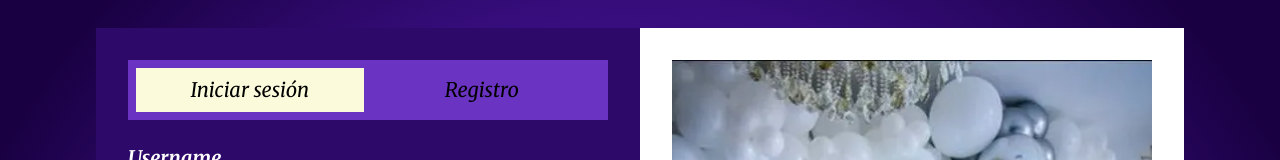
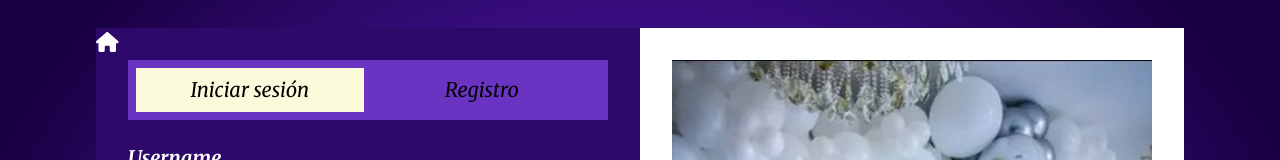
Before and after one commit to albust2005/bloomsterly, a React (Vite) app in the folder Client/: page /login in a window 1280 px wide. Shown: the top 160 px of the page. Built offline with nearby package versions, Linux system fonts and the light colour scheme.

Commit message:
rutas empresa login

```diff
--- a/Client/src/App.jsx
+++ b/Client/src/App.jsx
@@ -17,6 +17,7 @@ import { ThemeProvider } from './components/providers/themeProvider'
 import { CategoriaProvider } from './components/providers/categoriaProvider'
 import { UserProvider } from './components/providers/userProvider'
 import { Empresa } from './pages/empresa/empresa'
+import { ConoceMasEmpresa } from './conocemasEmpresa'
 //import { Empresa } from './pages/empresa/empresa'
 
 
@@ -45,6 +46,8 @@ function App() {
               <Route path='/servicios/:categoriaName/:empresa' element={<EmpresaInfo />}></Route>
 
               <Route path='/pedidos' element={<Pedidos />} />
+
+              <Route path="/conocemasEmpresa" element={<ConoceMasEmpresa></ConoceMasEmpresa>}></Route>
             </Routes>
           </CategoriaProvider>
 
--- /dev/null
+++ b/Client/src/conocemasEmpresa.jsx
@@ -0,0 +1,9 @@
+
+
+export function ConoceMasEmpresa () {
+    return(
+        <div>
+            <h1>Miamohemosho</h1>
+        </div>
+    )
+}
--- a/Client/src/pages/Login.jsx
+++ b/Client/src/pages/Login.jsx
@@ -5,6 +5,10 @@ import { InicioSesion } from "./inicio_sesion";
 import { Registro } from "./registro";
 
 import { Changeimgs } from "../components/hooks/useChangeimgs";
+
+import { FontAwesomeIcon } from "@fortawesome/react-fontawesome"
+import { faHouse } from "@fortawesome/free-solid-svg-icons";
+import { Link } from "react-router-dom";
 
 export function Login() {
 
@@ -29,7 +33,14 @@ export function Login() {
 
   return (
     <div className=" h-screen flex justify-center items-center  font-title italic text-xl minicel:flex-col sm:flex-row mt-2">
-      <div className=" bg-dark_theme w-full sm:w-2/4 sm:h-[70%] md:h-[95%]  p-8 dark:bg-second_color_lt">
+      <div className=" bg-dark_theme w-full sm:w-2/4 sm:h-[70%] md:h-[95%]  p-8 dark:bg-second_color_lt relative">
+        <div className="absolute top-0 left-0">
+          <Link to="/">
+          <FontAwesomeIcon
+            icon={faHouse}
+            style={{color: "fff"}}/>
+          </Link>
+        </div>
         <nav className="bg-[#6a33c2] w-full dark:bg-rose-600 ">
           <ul className="flex justify-center content-center cursor-pointer p-2  w-full ">
             <li
--- /dev/null
+++ b/Client/src/pages/LoginEmpresa.jsx
@@ -0,0 +1,3 @@
+export function LoginEmpresa (){
+
+}
--- a/Client/src/pages/empresa/empresa.jsx
+++ b/Client/src/pages/empresa/empresa.jsx
@@ -2,6 +2,7 @@ import { Route, Routes } from "react-router-dom";
 import { Index_empresa } from "./indexEmpresa";
 import { LateralMenu } from "./templates/lateralMenu";
 import { ReservasCliente } from "./reservasClientes";
+import { ConoceMasEmpresa } from "../../conocemasEmpresa";
 
 export function Empresa(){
 
--- a/Client/src/pages/inicio_sesion.jsx
+++ b/Client/src/pages/inicio_sesion.jsx
@@ -1,5 +1,6 @@
 import { useForm } from "react-hook-form";
 import { useLoginUserContext } from "../components/providers/userProvider";
+import { Link } from "react-router-dom";
 // import PropTypes from "prop-types";
 
 export function InicioSesion() {
@@ -22,7 +23,7 @@ export function InicioSesion() {
           </label>
           <input type="text"
             className="focus:outline-none bg-transparent border-b-2 border-white text-base font-text"
-          {...register("Username",{
+            {...register("Username", {
               required: {
                 value: true,
                 message: "Escribe tu nombre de usuario"
@@ -39,7 +40,7 @@ export function InicioSesion() {
           </label>
           <input type="text"
             className="focus:outline-none bg-transparent border-b-2 border-white text-base font-text"
-          {...register("Password",{
+            {...register("Password", {
               required: {
                 value: true,
                 message: "Escribe tu contraseña"
@@ -61,7 +62,12 @@ export function InicioSesion() {
 
         <div className="text-xs md:text-base">
           <p className="flex justify-end mt-2 ">Tienes una empresa o emprendimiento?
-          <a href="#" className="px-0  md:px-2 hover:bg-light_theme rounded-md">Entra aquí</a></p>
+            <Link to="/conocemasEmpresa">
+              <a href="#" className="px-0  md:px-2 hover:bg-light_theme rounded-md hover:text-dark_theme">
+                Entra aquí
+              </a>
+            </Link>
+          </p>
         </div>
 
         <button className="text-white mt-2 bg-color_switch_theme_dark w-full p-1 rounded-md hover:bg-[#8e5ee0]
```
Lines whose indentation alone changed are shown as unchanged.
